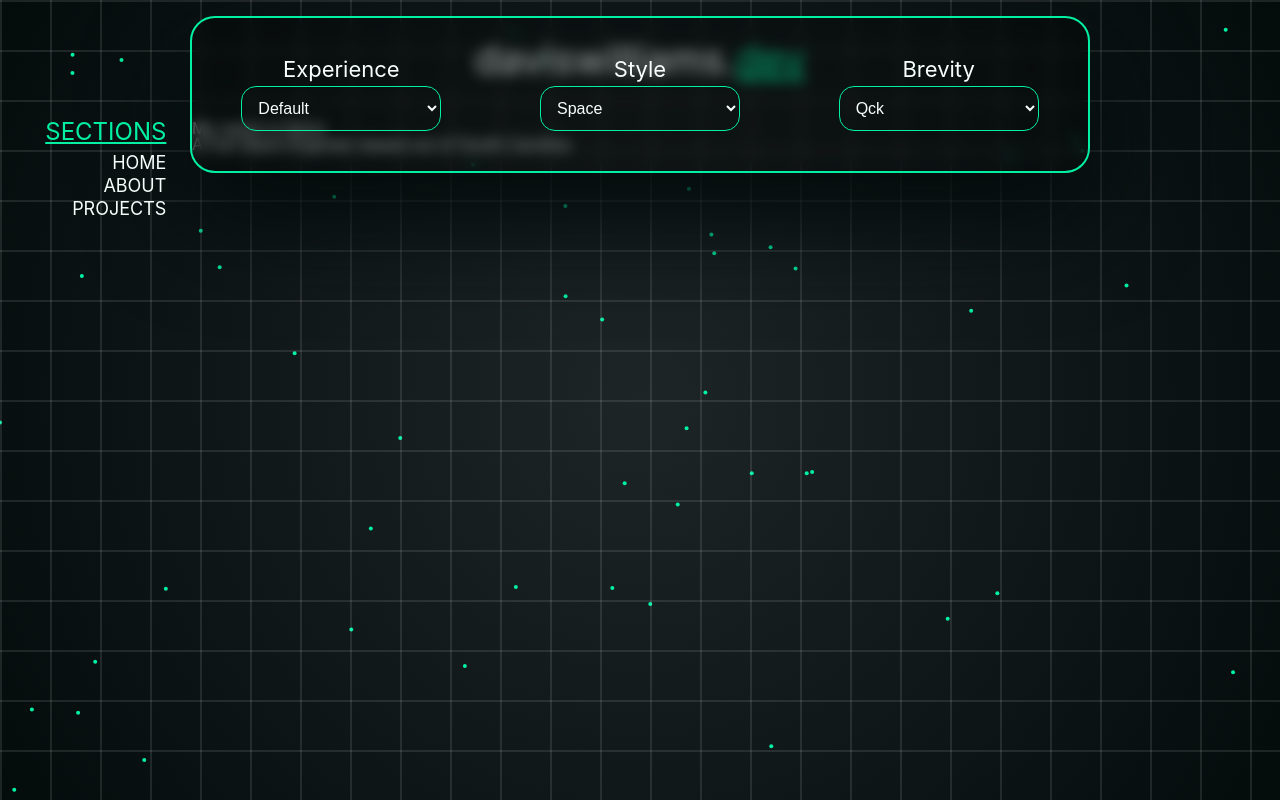
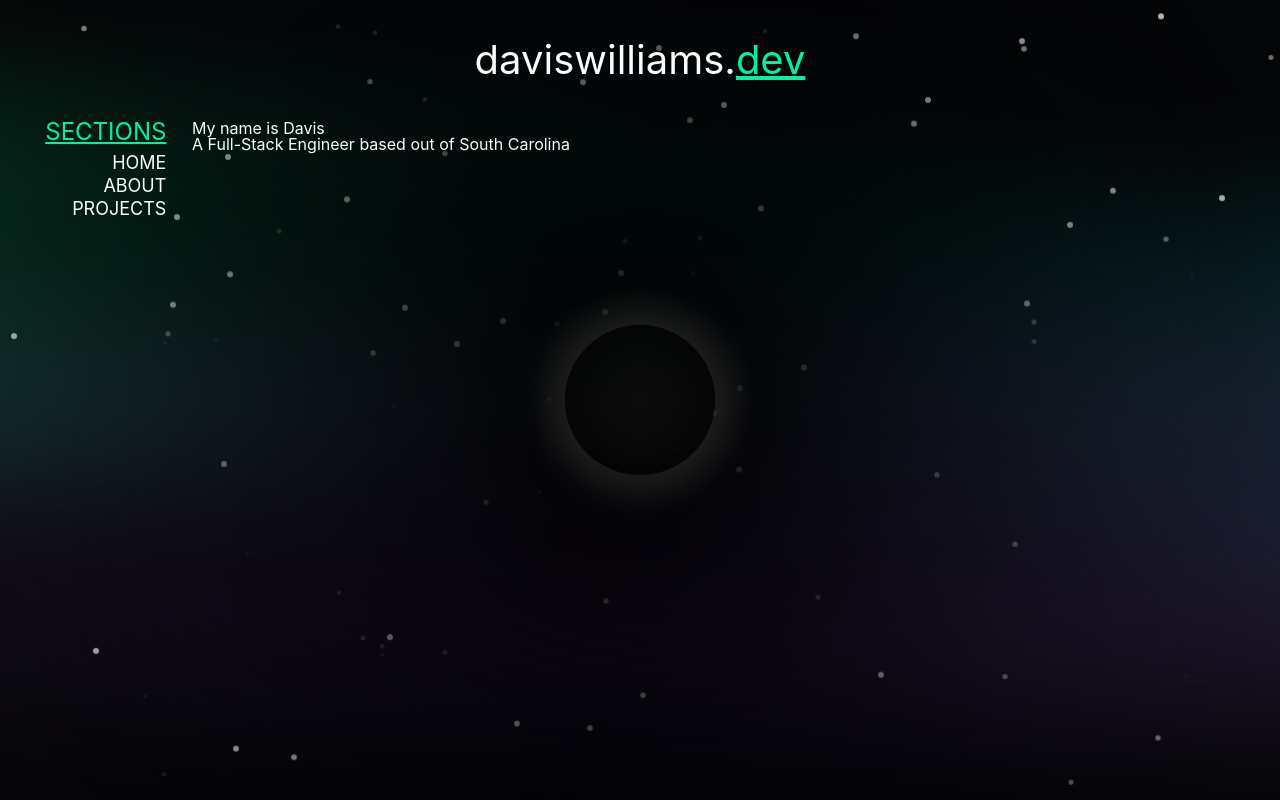
Before and after one commit to dwilliams304/portfolio-v3, a React (Vite) app: page / in a window 1280 px wide. Built offline with nearby package versions, Linux system fonts and the light colour scheme.

Commit message:
weird space-y effect ig

```diff
--- /dev/null
+++ b/src/components/misc/aurora/Aurora.tsx
@@ -0,0 +1,38 @@
+import { useEffect } from 'react';
+import './aurora.css';
+
+export default function Aurora() {
+    useEffect(() => {
+        const createParticles = () => {
+            const container = document.querySelector('.aurora-background');
+            if (!container) return;
+
+            for (let i = 0; i < 50; i++) {
+                const particle = document.createElement('div');
+                particle.className = 'particle';
+                particle.style.left = `${Math.random() * 100}%`;
+                particle.style.top = `${Math.random() * 100}%`;
+                particle.style.animationDelay = `${Math.random() * 5}s`;
+                particle.style.animationDuration = `${Math.random() * 3 + 2}s`;
+                container.appendChild(particle);
+            }
+        };
+
+        createParticles();
+    }, []);
+
+    return (
+        <div className="aurora-background">
+            {/* Aurora waves */}
+            <div className="aurora"></div>
+            <div className="aurora"></div>
+            <div className="aurora"></div>
+
+            {/* Central vortex */}
+            <div className='eclipse-container'>
+            <div className="eclipse"></div>
+
+            </div>
+        </div>
+    );
+};
--- /dev/null
+++ b/src/components/misc/aurora/aurora.css
@@ -0,0 +1,115 @@
+/* Background container */
+.aurora-background {
+    position: absolute;
+    top: 0;
+    left: 0;
+    z-index: -25;
+    width: 100vw;
+    height: 100vh;
+    overflow: hidden;
+    background: radial-gradient(circle, #000211, #000203);
+}
+
+/* Aurora waves */
+.aurora {
+    position: absolute;
+    width: 200%;
+    height: 50%;
+    top: 25%;
+    left: -50%;
+    background: linear-gradient(45deg, transparent, rgba(0, 255, 255, 0.2), transparent);
+    filter: blur(60px);
+    animation: aurora-flow 6s ease-in-out infinite alternate;
+}
+
+.aurora:nth-child(2) {
+    top: 10%;
+    background: linear-gradient(45deg, transparent, rgba(0, 255, 150, 0.2), transparent);
+    animation: aurora-flow 8s ease-in-out infinite alternate-reverse;
+}
+
+.aurora:nth-child(3) {
+    top: 40%;
+    background: linear-gradient(45deg, transparent, rgba(200, 100, 255, 0.2), transparent);
+    animation: aurora-flow 10s ease-in-out infinite;
+}
+
+
+/* Container for the eclipse */
+.eclipse-container {
+    position: relative;
+    width: 100vw;
+    height: 100vh;
+    background: radial-gradient(circle, #000, #1a1a1a2e);
+    overflow: hidden;
+}
+
+/* Main eclipse circle */
+.eclipse {
+    position: absolute;
+    top: 50%;
+    left: 50%;
+    width: 150px;
+    height: 150px;
+    border-radius: 50%;
+    background: radial-gradient(circle, #ffffff0c, #000);;
+    transform: translate(-50%, -50%);
+    box-shadow: 0 0 30px 20px rgba(254, 255, 226, 0.01);
+    /* Glowing corona */
+    z-index: 2;
+    animation: eclipseGlow 10s ease-in-out infinite;
+    transition: gradient 10000ms ease-in-out;
+}
+
+/* Animation for the corona glow */
+@keyframes eclipseGlow {
+
+    0%,
+    100% {
+        box-shadow: 0 0 30px 20px rgba(254, 255, 226, 0.01);
+    }
+
+    50% {
+        box-shadow: 0 0 30px 20px rgba(254, 255, 226, 0.1);
+    }
+}
+
+
+/* Particles */
+.particle {
+    position: absolute;
+    width: 4px;
+    height: 4px;
+    background: white;
+    border-radius: 50%;
+    z-index: -15;
+    opacity: 0;
+    animation: particle-float 5s infinite;
+}
+
+@keyframes aurora-flow {
+    from {
+        transform: translateX(-50%);
+    }
+
+    to {
+        transform: translateX(50%);
+    }
+}
+
+@keyframes particle-float {
+    0% {
+        opacity: 0;
+        transform: translateY(0) scale(1);
+    }
+
+    50% {
+        opacity: 1;
+        transform: translateY(-20px) scale(1.5);
+    }
+
+    100% {
+        opacity: 0;
+        transform: translateY(-40px) scale(1);
+    }
+}
--- /dev/null
+++ b/src/components/misc/index.ts
@@ -0,0 +1,7 @@
+import Aurora from "./aurora/Aurora";
+import SpaceGrid from "./spacegrid/SpaceGrid";
+
+export {
+    Aurora,
+    SpaceGrid
+}
--- a/src/components/misc/NebulaEffect.tsx
+++ b/src/components/misc/spacegrid/SpaceGrid.tsx
@@ -1,7 +1,7 @@
 import { useEffect, useRef } from 'react';
-import './effects.css';
+import './spacegrid.css';
 
-export default function NebulaEffect() {
+export default function SpaceGrid() {
     const canvasRef = useRef<HTMLCanvasElement | null>(null);
 
     useEffect(() => {
--- a/src/main.tsx
+++ b/src/main.tsx
@@ -21,7 +21,10 @@ import {
   Header,
   MainCard,
 } from "./components";
-import NebulaEffect from "./components/misc/NebulaEffect";
+import {
+  Aurora,
+  SpaceGrid
+} from "./components/misc";
 
 
 createRoot(document.getElementById("root")!).render(
@@ -40,11 +43,12 @@ export function App(){
 
   return(
     <div className="site-container">
-      <CustomizationBar />
+      {/* <CustomizationBar /> */}
       <SectionsList />
       <Header />
       <MainCard />
-      <NebulaEffect />
+      {/* <SpaceGrid /> */}
+      <Aurora />
     </div>
   )
 }
```
Also changed, not shown: src/components/misc/spacegrid/spacegrid.css (renamed from src/components/misc/effects.css).
